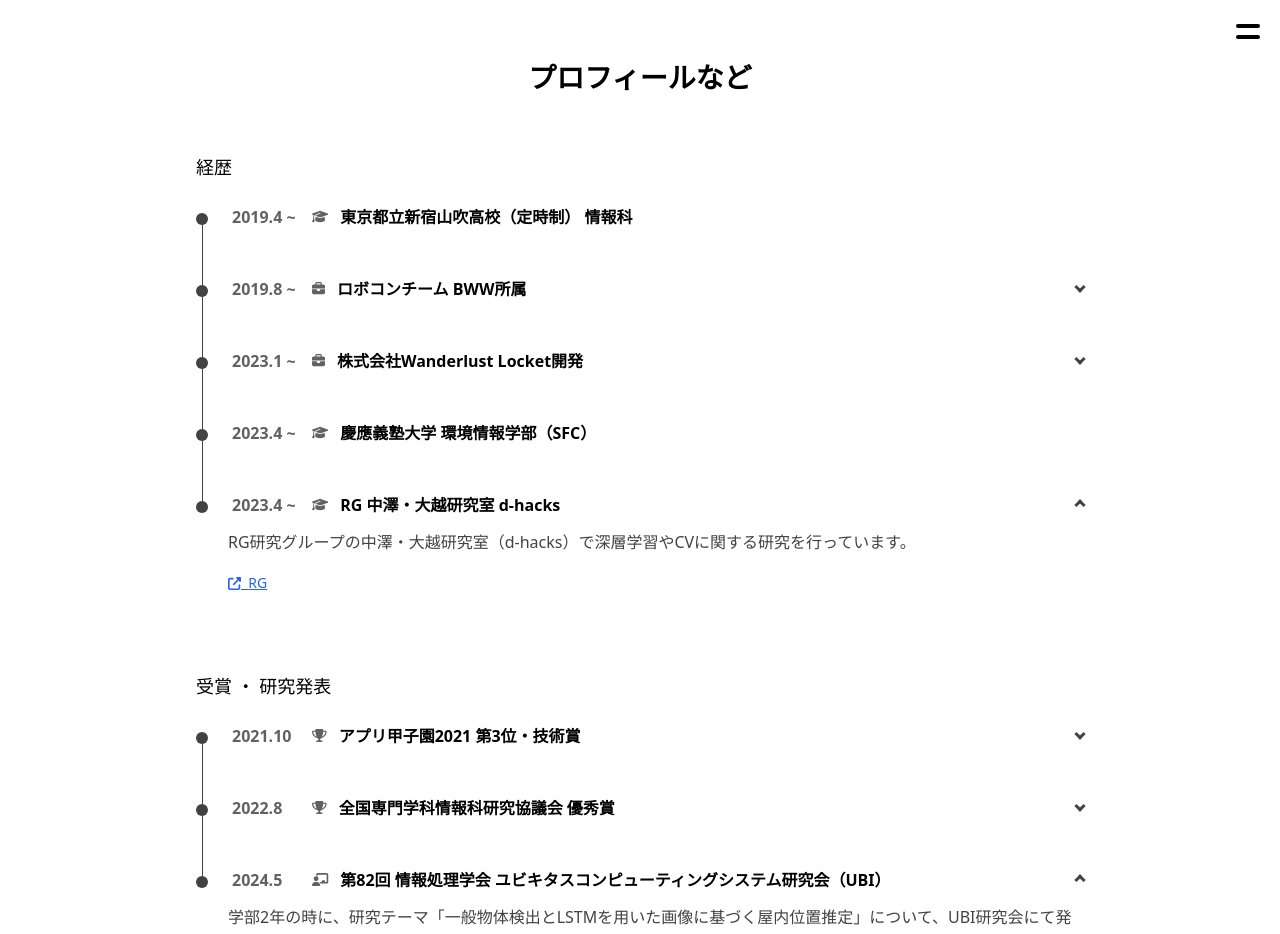
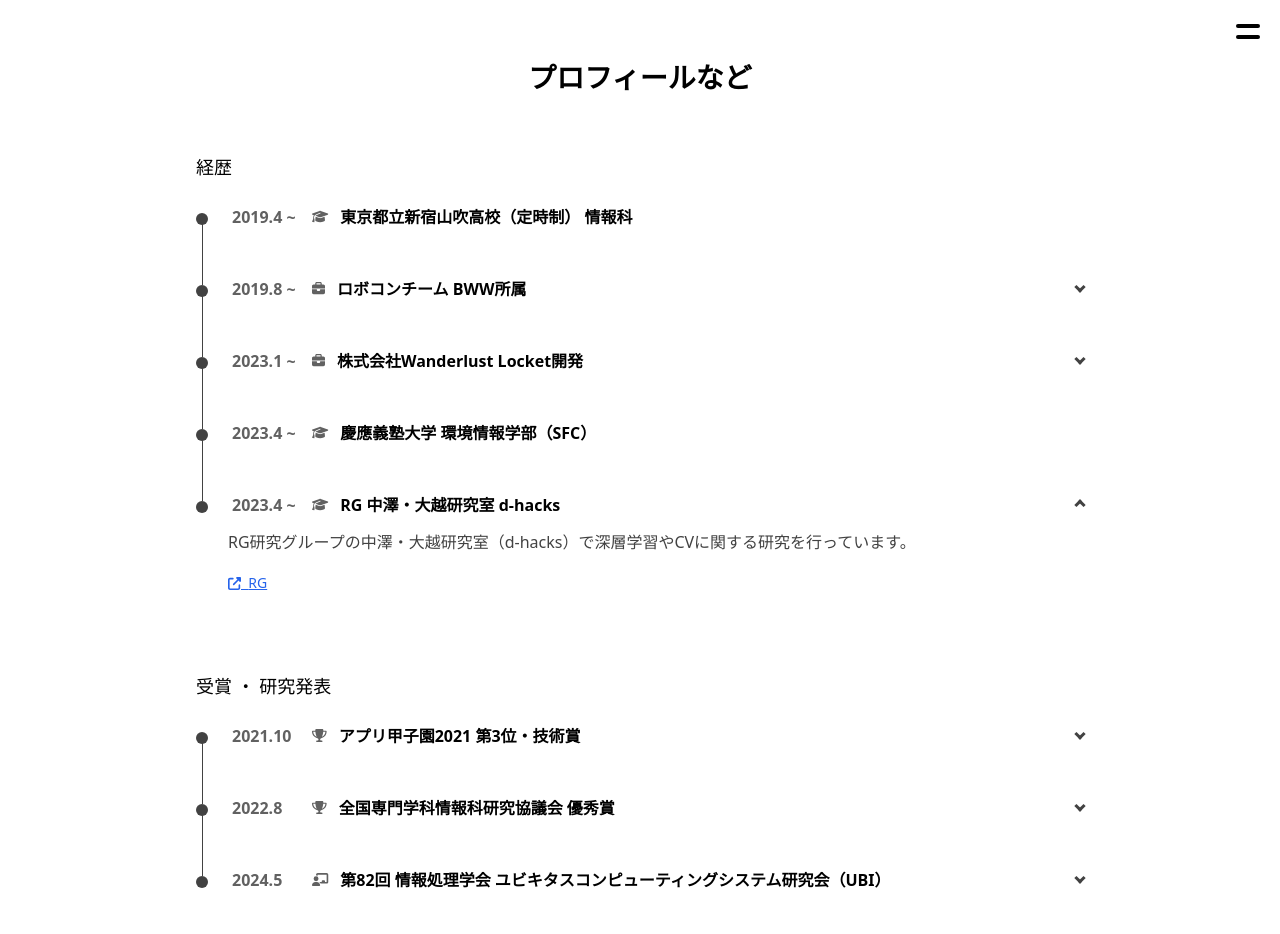
Before and after one commit to sakusaku3939/my-page, a Next.js app: page /profile in a window 1280 px wide. Shown: the top 934 px of the page. Built offline with nearby package versions, Linux system fonts and the light colour scheme.

Commit message:
Toggle a timeline item to close

```diff
--- a/src/pages/profile/index.tsx
+++ b/src/pages/profile/index.tsx
@@ -63,7 +63,7 @@ const Index = () => {
             <br />
           </TimeLineItem>
           <TimeLineItem date="2024.5" icon={faChalkboardTeacher}
-                        title="第82回 情報処理学会 ユビキタスコンピューティングシステム研究会（UBI）" open={true}>
+                        title="第82回 情報処理学会 ユビキタスコンピューティングシステム研究会（UBI）">
             学部2年の時に、研究テーマ「一般物体検出とLSTMを用いた画像に基づく屋内位置推定」について、UBI研究会にて発表しました。（Full-paper, 国内,
             査読無し）
             <TimeLineLink
```
